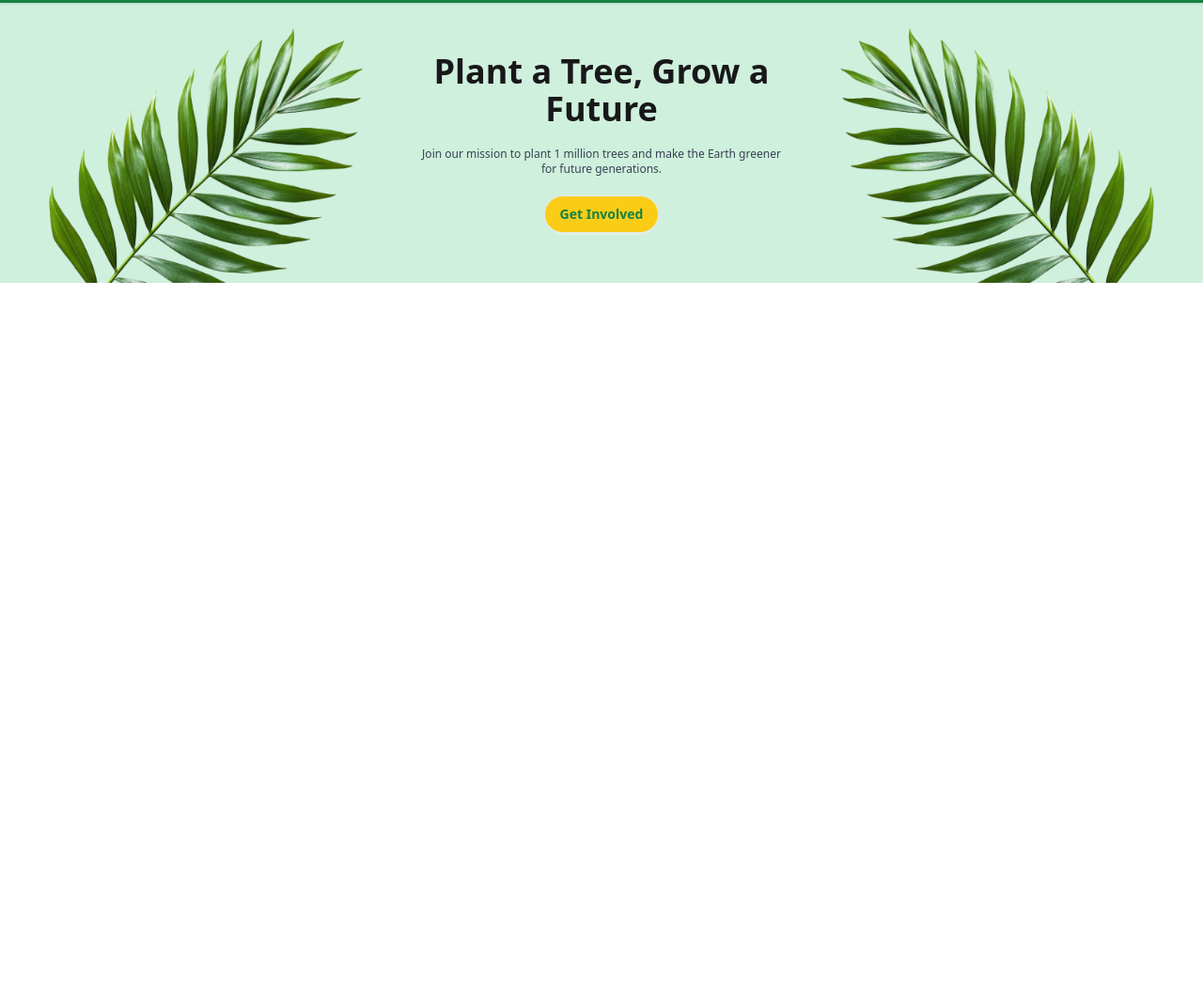
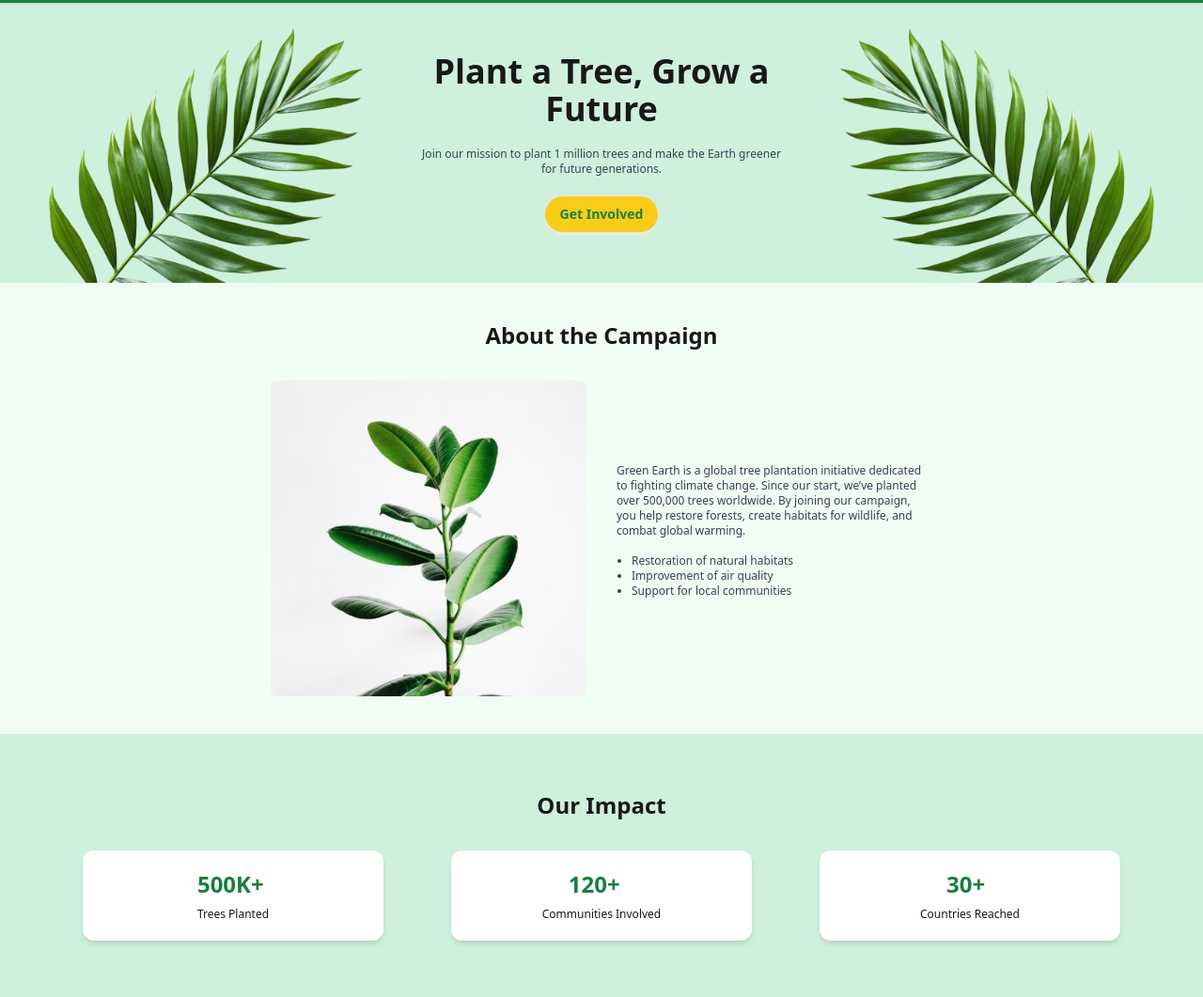
Before and after one commit to Tahmid9510/My-Assignment-6, a plain HTML site: page index.html in a window 1280 px wide. Shown: the part 62-1123 px from the top of the page at 94% size. Before the commit the page ends 800 px from the top, so only its background shows below. Drawn offline with nearby package versions, Linux system fonts and the light colour scheme.

Commit message:
our impact updated

```diff
--- a/index.html
+++ b/index.html
@@ -69,7 +69,61 @@ generations.</p>
 
 
                             <!-- Main Section -->
-      <section class="main"></section>
+      <section class="main bg-[#F0FDF4]">
+
+
+        <!-- About Campaign -->
+         <section class=" pt-10 pb-10 md:w-[55%] mx-auto">
+            <h2 class="text-center text-2xl font-semibold mb-8">About the Campaign</h2>
+            <div class="flex flex-col md:flex-row md:justify-between items-center gap-8 ">
+                <div class="w-1/2  ">
+                    <img src="./assets/about.png" alt="">
+                </div>
+                <div class="w-1/2 text-xs text-gray-700">
+                    <p class="">Green Earth is a global tree plantation initiative dedicated to fighting climate change. Since our start, we’ve planted over 500,000 trees worldwide. By joining our campaign, you help restore forests, create habitats for wildlife, and combat global warming.</p>
+                    <div class="p-4">
+                        <ul class="list-disc">
+                        <li>Restoration of natural habitats</li>
+                        <li>Improvement of air quality</li>
+                        <li>Support for local communities</li>
+                    </ul>
+                    </div>
+                </div>
+            </div>
+
+         </section>
+
+         <!-- Our Impact Section -->
+
+         <section class="our-impact bg-[#CFF0DC] p-9 md:p-15">
+            <h2 class="text-center text-2xl font-semibold mb-8">Our Impact</h2>
+            <div class="flex flex-col md:flex-row justify-around gap-4">
+                <div class="impact-card w-[320px] h-auto flex justify-center items-center p-5 rounded-xl bg-white shadow-md">
+                    <div class="space-y-2">
+                    <h1 class="font-semibold text-2xl text-[#15803D]">500K+</h1>
+                    <p class="font-thin text-xs">Trees Planted</p>
+                    </div>
+                </div>
+                <div class="impact-card w-[320px] h-auto flex justify-center items-center p-5 rounded-xl bg-white shadow-md">
+                    <div class="space-y-2">
+                    <h1 class="font-semibold text-2xl text-[#15803D] pl-7">120+</h1>
+                    <p class="font-thin text-xs">Communities Involved</p>
+                    </div>
+                </div>
+                <div class="impact-card w-[320px] h-auto flex justify-center items-center p-5 rounded-xl bg-white shadow-md">
+                    <div class="space-y-2">
+                    <h1 class="font-semibold text-2xl text-[#15803D] pl-7">30+</h1>
+                    <p class="font-thin text-xs">Countries Reached</p>
+                    </div>
+                </div>
+            </div>
+         </section>
+
+
+
+
+
+      </section>
 
 
 
```
